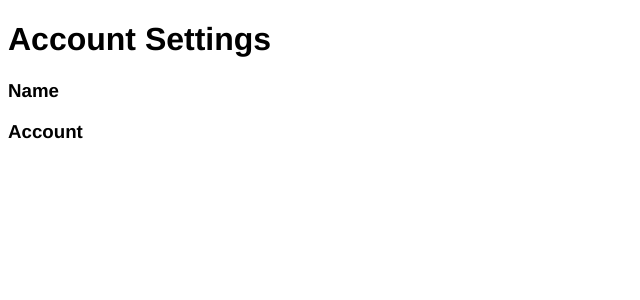
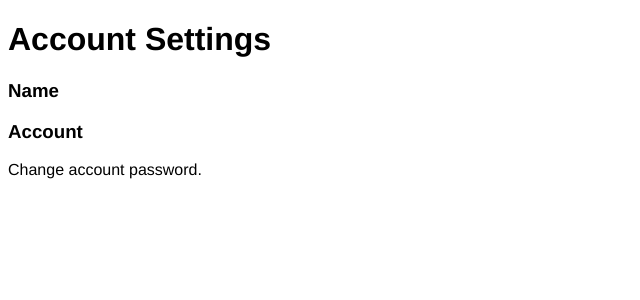
Before and after one commit to bpehlert/letter-react, a React (Create React App) app in the folder client/: page /account in a window 1280 px wide. Shown: the top 300 px of the page, without its empty margins (0-640 px from the left). Built offline with nearby package versions, Linux system fonts and the light colour scheme; no server answers.

Commit message:
added link for change password.

```diff
--- a/client/src/components/Account.js
+++ b/client/src/components/Account.js
@@ -15,6 +15,7 @@ class Account extends Component {
         <p>{lastName}</p>
         <h3>Account</h3>
         <p>{email}</p>
+        <a>Change account password.</a>
       </div>
     );
   }
```
